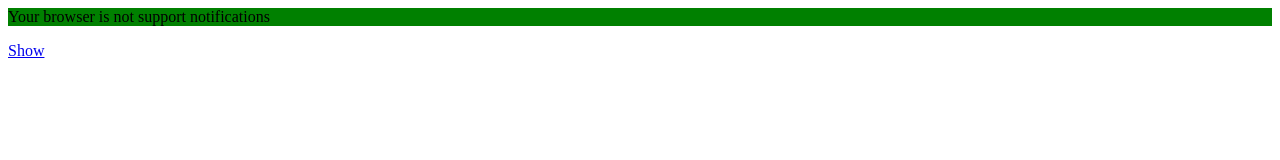
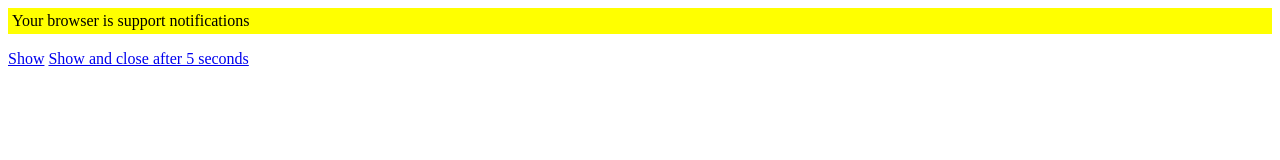
Before and after one commit to limodou/desktopnotify, a plain HTML site: page examples/index.html in a window 1280 px wide. Both pictures are taken after a click on the link "Show". Drawn offline with Linux system fonts and the light colour scheme.

Commit message:
Add firefox support and fix bugs

```diff
--- a/desktopnotify.js
+++ b/desktopnotify.js
@@ -14,8 +14,22 @@ var Notify = {
     // Behavior Config. params
     autoclose           : null,
 
+    // internal variables
+    _type : '',
+
     isSupported : function () {
-        return window.webkitNotifications;
+        var n;
+        if (window.webkitNotifications)
+        {
+            n = window.webkitNotifications;
+            this._type = 'webkit';
+        }
+        else if (window.Notification)
+        {
+            n = window.Notification;
+            this._type = 'w3c';
+        }
+        return n;
     },
 
     log: function(){
@@ -26,12 +40,26 @@ var Notify = {
     },
     request: function(){
         var notify = this.isSupported();
-        if (notify.checkPermission() == 1)
+        if (this.check() == 1)
             notify.requestPermission();
     },
     check: function(){
         var notify = this.isSupported();
-        return notify.checkPermission();
+        if (notify){
+            if (this._type == 'webkit')
+                return notify.checkPermission();
+            else{
+                var level;
+
+                /* firefox is permission, it's not a function */
+                if (notify.permission) level = notify.permission;
+                else level = notify.permissionLevel();
+
+                if (level == 'granted') return 0;
+                else if (level == 'default') return 1;
+                else return 3;
+            }
+        }
     },
     /* ------------------------------------------
         Shows the notification (if possible)
@@ -39,7 +67,7 @@ var Notify = {
             icon:
             title:
             message:
-            ondisplay:
+            onshow:
             onclick:
             onerror:
             onclose:
@@ -51,13 +79,13 @@ var Notify = {
             icon: message.icon || this.icon,
             title: message.title || this.title,
             message: message.message || this.message,
-            ondisplay: message.ondisplay || function(){},
+            onshow: message.onshow || function(){},
             onclick: message.onclick || function(){},
             onerror: message.onerror || function(){},
             onclose: message.onclose || function(){}
         };
+        var check, n;
 
-        this.log('test');
         var notify = this.isSupported();
         //If webkitNotifications object is not available and we are in debug mode, an exception will be thrown...
         if (!notify) {
@@ -66,19 +94,28 @@ var Notify = {
         else {
             //Check for permission to show notifications. Request permission if notifications are not allowed
             this.request();
-            if (notify.checkPermission() == 2) {
-                this.log("Permission are denied!!" + notify.checkPermission());
+            check = this.check();
+
+            if (check == 2) {
+                this.log("Permission are denied!!");
             }
             //If permission is allowed, the notification is shown.
-
-            if (notify.checkPermission() == 0) {
-                var n = notify.createNotification(opts.icon, opts.title, opts.message);
-                n.ondisplay = opts.ondisplay;
+            if (check == 0) {
+                if (this._type == 'webkit')
+                {
+                    n = notify.createNotification(opts.icon, opts.title, opts.message);
+                    n.ondisplay = opts.onshow;
+                }
+                else {
+                    n = new notify(opts.title, {body:opts.message, icon:opts.icon});
+                    n.onshow = opts.onshow;
+                }
                 n.onclick = opts.onclick;
                 n.onerror = opts.onerror;
                 n.onclose = opts.onclose;
 
-                n.show();
+                if (this._type == 'webkit')
+                    n.show();
 
                 if (this.autoclose)
                     setTimeout(function () {
--- a/examples/index.html
+++ b/examples/index.html
@@ -4,14 +4,15 @@
 <script src="jquery-1.9.1.min.js"></script>
 <script src="../desktopnotify.js"></script>
 <style>
-.ok {background:green;}
-.no {background:yellow;}
+.ok {background:green;color:white;padding:4px;}
+.no {background:yellow;padding:4px;}
 </style>
 </head>
 <body>
 <p id="message"></p>
 <a href='#' id="enable" style="display:none">Click to request permission of notification</a>
-<a href='#' id="show">Show</a>
+<a href='#' id="show1">Show</a>
+<a href='#' id="show2">Show and close after 5 seconds</a>
 <script>
 
 $(function(){
@@ -28,11 +29,29 @@ $(function(){
     $('#enable').click(function(){
         Notify.request();
     });
-    $('#show').click(function(){
-        Notify.show({title:'Hello', message:'Test', onclick:function(){
-            alert('click');
-        }});
+    $('#show1').click(function(){
+        Notify.show({
+            title:'Hello',
+            message:'Test1',
+            onclick:function(){
+                alert('click');
+            },
+            onshow:function(){
+                console.log('show');
+            },
+            onclose:function(){
+                console.log('close');
+            },
+        });
     });
+        $('#show2').click(function(){
+        Notify.show({
+            title:'Hello',
+            message:'Test2',
+            autoclose:5
+        });
+    });
+
 });
 </script>
 </body>
```
Also changed, not shown: 1 other file.
